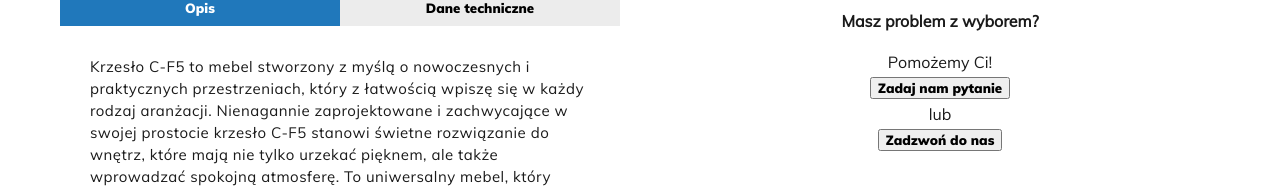
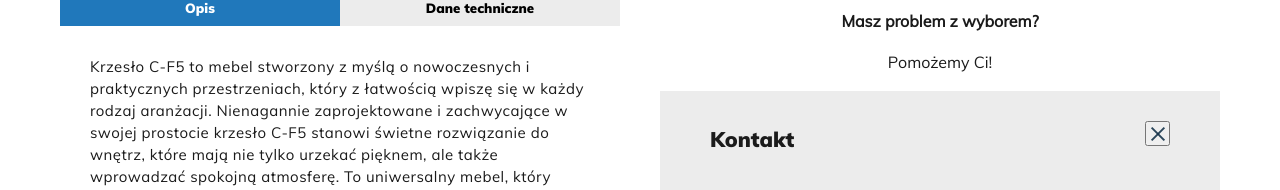
Before and after one commit to karolina-suchomska/furniture-store, a Nuxt app: page /Chair/1 in a window 1280 px wide. Both pictures are taken after a click on the button "Zadaj nam pytanie". Shown: the part 605-795 px from the top of the page. Built offline with nearby package versions, Linux system fonts and the light colour scheme.

Commit message:
product contact info

```diff
--- a/assets/sass/atoms/_buttons.scss
+++ b/assets/sass/atoms/_buttons.scss
@@ -1,3 +1,7 @@
+.button-one {
+  @include btn($text-primary, $color-pirmary, rgba($color-pirmary, 0.7));
+}
+
 .button-back {
   @include btn($text-secondary, $color-secondary, rgba($color-secondary, 0.8));
 }
--- a/assets/sass/molecules/_product-contact.scss
+++ b/assets/sass/molecules/_product-contact.scss
@@ -0,0 +1,9 @@
+.product-contact-title {
+  margin-bottom: 20px;
+}
+
+.product-contact-content {
+  .middle {
+    margin: 15px;
+  }
+}
--- /dev/null
+++ b/components/molecules/PopUpContact.vue
@@ -0,0 +1,27 @@
+<template>
+  <div class="pop-up">
+    <div class="pop-up-container">
+      <div class="close">
+        <button
+            class="button-close"
+            @click="close()"
+        />
+      </div>
+      <div class="shipping-cost-info">
+        <h2>
+          Kontakt
+        </h2>
+      </div>
+    </div>
+  </div>
+</template>
+
+<script>
+export default {
+  methods: {
+    close () {
+      this.$emit('popup', false);
+    }
+  }
+};
+</script>
--- a/components/molecules/ProductContact.vue
+++ b/components/molecules/ProductContact.vue
@@ -1,19 +1,59 @@
 <template>
   <div class="product-contact">
+    <PopUpContact
+        v-if="popup"
+        @popup="popupValue"
+    />
+    <div class="product-contact-title">
       <h4>
         Masz problem z wyborem?
       </h4>
       <p>
         Pomożemy Ci!
       </p>
-    <button>
+    </div>
+    <div class="product-contact-content">
+      <button
+          type="button"
+          class="button-one"
+          @click="popup = true"
+      >
         Zadaj nam pytanie
       </button>
-    <p>
+      <p class="middle">
         lub
       </p>
-    <button>
+      <a
+          class="button-one"
+          href="tel:5551234567"
+      >
+        <p>
           Zadzwoń do nas
-    </button>
+        </p>
+        <span>
+          (67)-987-543-232
+        </span>
+      </a>
+    </div>
   </div>
 </template>
+
+<script>
+import PopUpContact from '@/components/molecules/PopUpContact';
+
+export default {
+  components: {
+    PopUpContact
+  },
+  data () {
+    return {
+      popup: false
+    };
+  },
+  methods: {
+    popupValue (value) {
+      this.popup = value;
+    }
+  }
+};
+</script>
```
Lines whose indentation alone changed are shown as unchanged.
